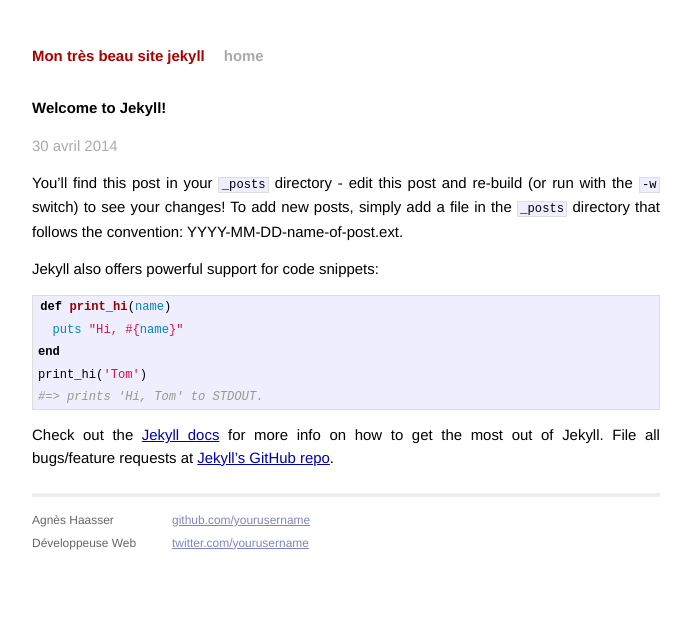
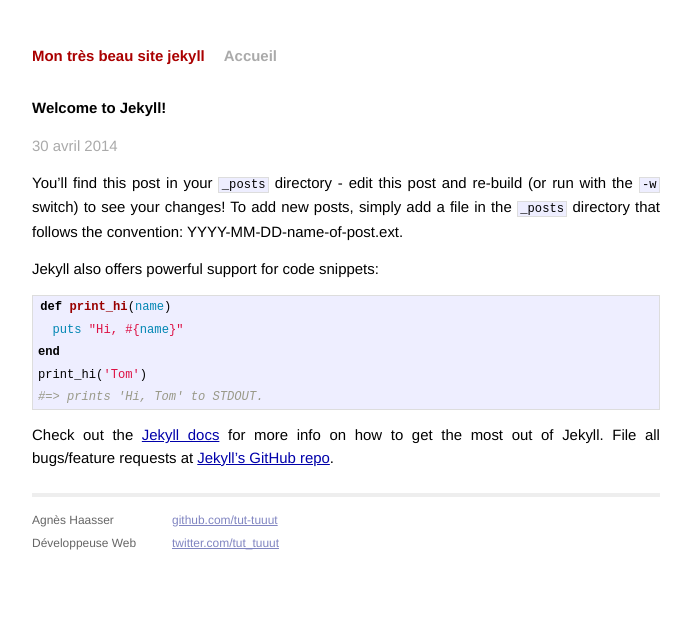
Before and after one commit to tut-tuuut/tut-tuuut.github.io, a Jekyll site: the page built from _posts/2014-04-30-welcome-to-jekyll.markdown, in a window 1280 px wide. Shown: the top 639 px of the page, without its empty margins (294-985 px from the left). Built offline with Jekyll 4.4.1, drawn with Linux system fonts in a browser that asks for light colours; Markdown is read by kramdown in place of the engine named in the settings.

Commit message:
Mod: extract header and footer into includes

```diff
--- /dev/null
+++ b/_includes/footer.html
@@ -0,0 +1,14 @@
+<div class="footer">
+  <div class="contact">
+    <p>
+      Agnès Haasser<br />
+      Développeuse Web
+    </p>
+  </div>
+  <div class="contact">
+    <p>
+      <a href="https://github.com/tut-tuuut">github.com/tut-tuuut</a><br />
+      <a href="https://twitter.com/tut_tuuut">twitter.com/tut_tuuut</a><br />
+    </p>
+  </div>
+</div>
--- /dev/null
+++ b/_includes/header.html
@@ -0,0 +1,4 @@
+<div class="header">
+    <h1 class="title"><a href="/">{{ site.name }}</a></h1>
+    <a class="extra" href="/">Accueil</a>
+</div>
--- a/_layouts/default.html
+++ b/_layouts/default.html
@@ -10,25 +10,9 @@
     </head>
     <body>
         <div class="site">
-          <div class="header">
-            <h1 class="title"><a href="/">{{ site.name }}</a></h1>
-            <a class="extra" href="/">home</a>
-          </div>
+          {%include header.html %}
           {{ content }}
-          <div class="footer">
-            <div class="contact">
-              <p>
-                Agnès Haasser<br />
-                Développeuse Web
-              </p>
-            </div>
-            <div class="contact">
-              <p>
-                <a href="https://github.com/yourusername">github.com/yourusername</a><br />
-                <a href="https://twitter.com/yourusername">twitter.com/yourusername</a><br />
-              </p>
-            </div>
-          </div>
+          {%include footer.html %}
         </div>
 
     </body>
```
